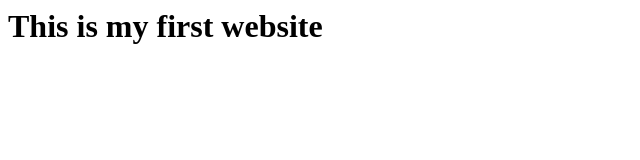
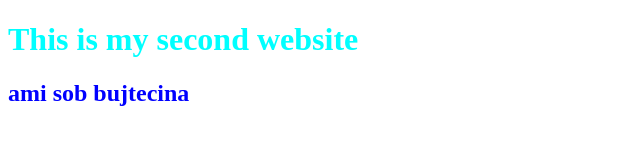
Before and after one commit to Ayeshaasha/my-first-website, a plain HTML site: page index.html in a window 1280 px wide. Shown: the whole page, without its empty margins (0-640 px from the left). Drawn offline with Linux system fonts and the light colour scheme.

Commit message:
first commit

```diff
--- a/index.html
+++ b/index.html
@@ -1 +1,15 @@
-<h1>This is my first website</h1>
+<!DOCTYPE html>
+<html lang="en">
+<head>
+    <meta charset="UTF-8">
+    <meta http-equiv="X-UA-Compatible" content="IE=edge">
+    <meta name="viewport" content="width=device-width, initial-scale=1.0">
+    <title>Document</title>
+    <link rel="stylesheet" href="style.css">
+</head>
+<body>
+
+</body>
+</html>
+<h1>This is my second website</h1>
+<h2>ami sob bujtecina </h2>
--- /dev/null
+++ b/style.css
@@ -0,0 +1,6 @@
+h1{
+    color: aqua;
+}
+h2 {
+    color: blue;
+}
```
Also changed, not shown: 1 other file.
